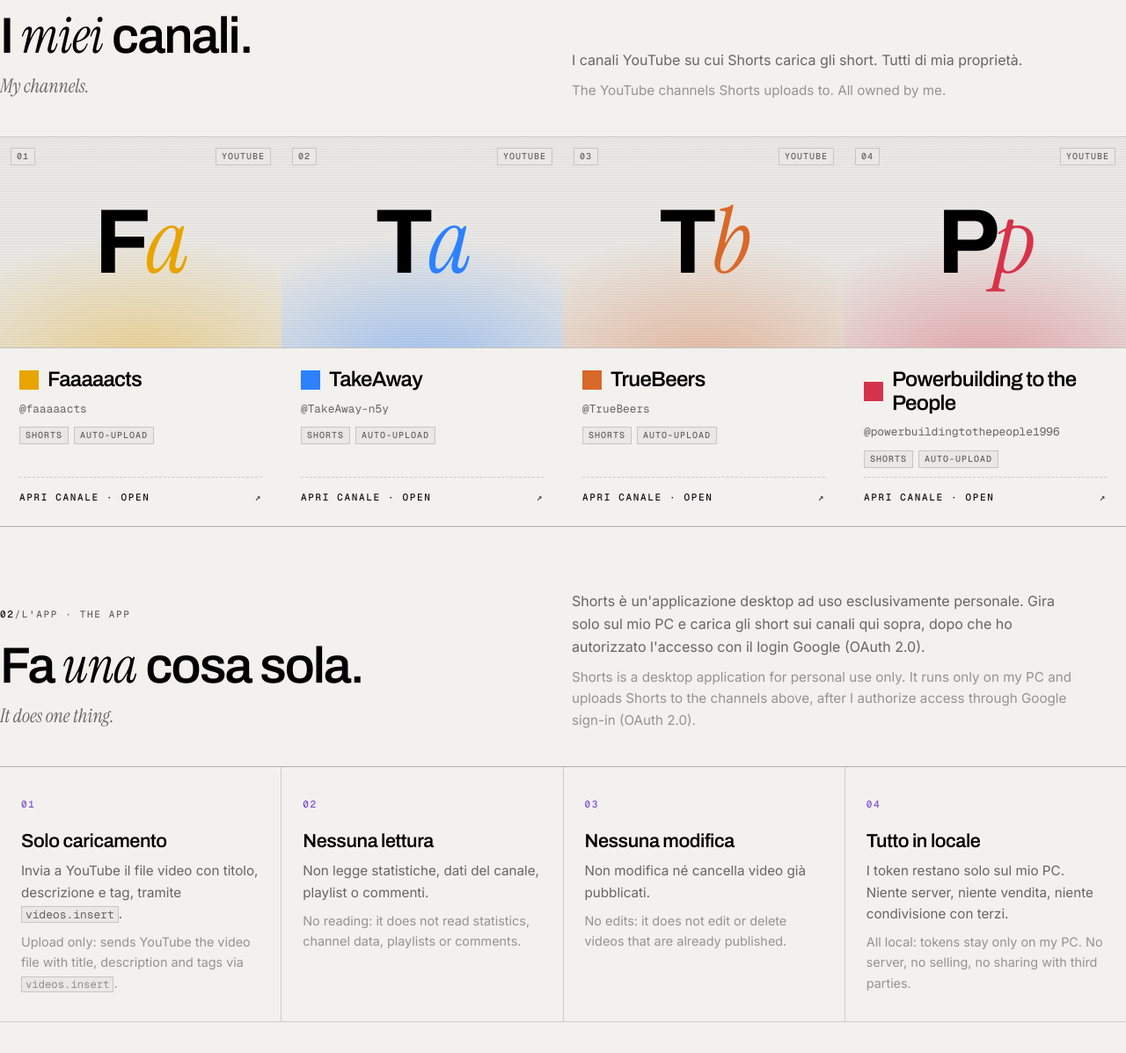
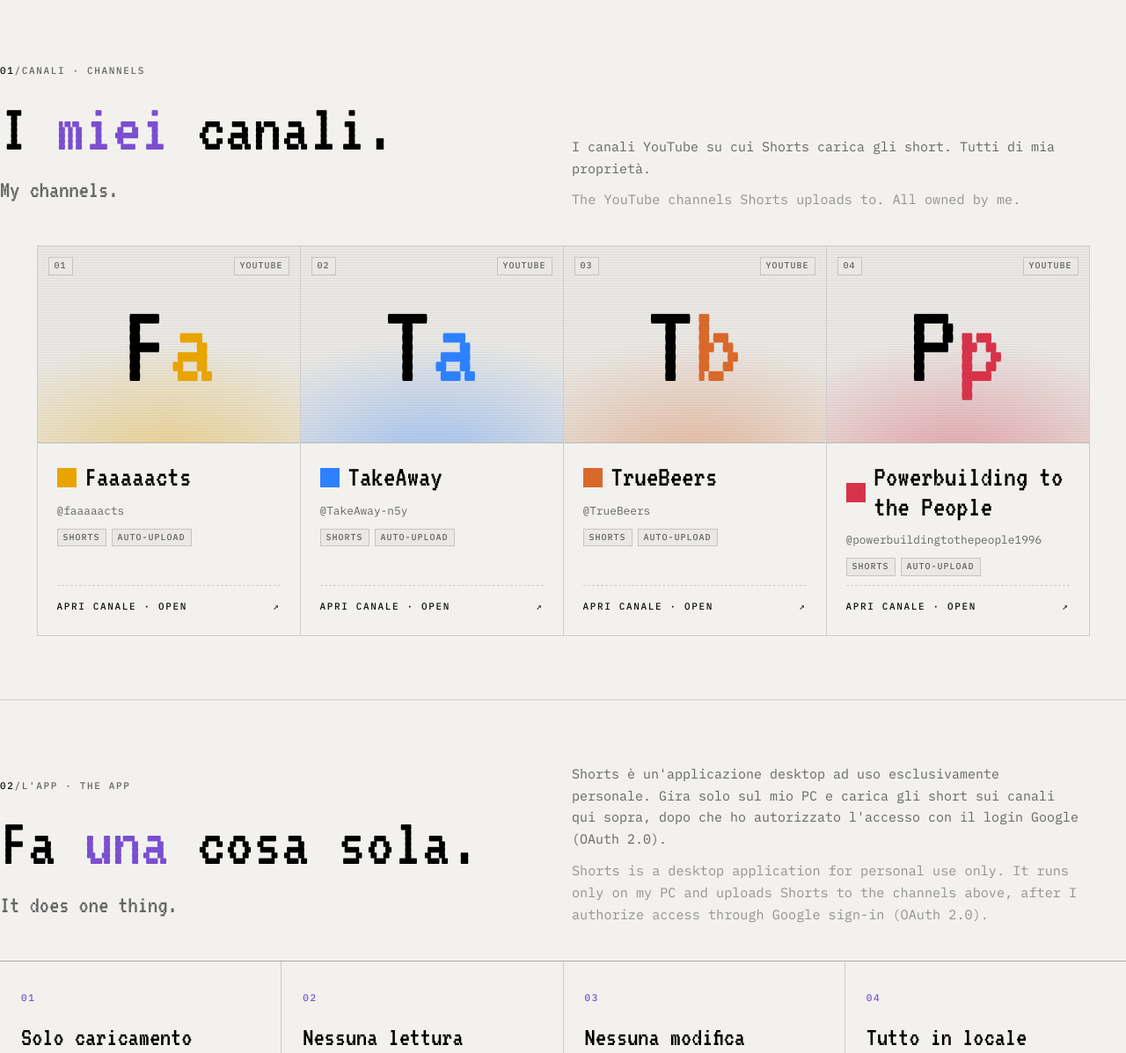
Before and after one commit to violaceo-net/violaceo-net.github.io, a plain HTML site: page yt/index.html in a window 1280 px wide. Shown: the part 909-2106 px from the top of the page at 88% size. Drawn offline with nearby package versions, Linux system fonts and the light colour scheme.

Commit message:
yt: terminal-style fonts (VT323 + IBM Plex Mono), centered channel cards
Co-Authored-By: Claude Opus 5.5 <noreply@anthropic.com>

```diff
--- a/yt/index.html
+++ b/yt/index.html
@@ -10,7 +10,7 @@
   </script>
   <link rel="preconnect" href="https://fonts.googleapis.com">
   <link rel="preconnect" href="https://fonts.gstatic.com" crossorigin>
-  <link href="https://fonts.googleapis.com/css2?family=Archivo:wdth,wght@100..125,400..700&family=Geist+Mono:wght@400..700&family=Instrument+Serif:ital@0;1&family=Inter:wght@400..600&display=swap" rel="stylesheet">
+  <link href="https://fonts.googleapis.com/css2?family=IBM+Plex+Mono:ital,wght@0,400;0,500;0,600;0,700;1,400&family=VT323&display=swap" rel="stylesheet">
   <style>
     :root {
       --bg: #f2f1ee;
@@ -26,10 +26,10 @@
       --invert-bg: #101014;
       --invert-fg: #f2f1ee;
       --scanline: #1010140a;
-      --font-display: "Archivo", system-ui, sans-serif;
-      --font-serif: "Instrument Serif", Georgia, serif;
-      --font-body: "Inter", system-ui, sans-serif;
-      --font-mono: "Geist Mono", ui-monospace, SFMono-Regular, Menlo, Consolas, monospace;
+      --font-display: "VT323", "IBM Plex Mono", ui-monospace, monospace;
+      --font-serif: var(--font-display);
+      --font-body: "IBM Plex Mono", ui-monospace, SFMono-Regular, Menlo, Consolas, monospace;
+      --font-mono: "IBM Plex Mono", ui-monospace, SFMono-Regular, Menlo, Consolas, monospace;
       color-scheme: light;
     }
     @media (prefers-color-scheme: dark) {
@@ -56,9 +56,10 @@
       background: var(--bg);
       color: var(--ink);
       font-family: var(--font-body);
-      font-size: 16px;
-      line-height: 1.6;
+      font-size: 15px;
+      line-height: 1.65;
       -webkit-font-smoothing: antialiased;
+      font-synthesis: none;
     }
     a { color: inherit; }
     .wrap { max-width: 1280px; margin: 0 auto; padding: 0 24px; }
@@ -74,14 +75,15 @@
     }
     .display {
       font-family: var(--font-display);
-      font-weight: 560;
-      font-stretch: 118%;
+      font-weight: 400;
       color: var(--ink-strong);
-      letter-spacing: -0.035em;
-      line-height: 1.02;
+      letter-spacing: 0;
+      line-height: .92;
       margin: 0;
     }
-    .serif { font-family: var(--font-serif); font-style: italic; font-weight: 400; font-stretch: 100%; letter-spacing: -0.01em; }
+    .serif { font-family: var(--font-display); font-style: normal; font-weight: 400; letter-spacing: 0; color: var(--accent); }
+    .cursor { display: inline-block; width: .42em; height: .62em; margin-left: .12em; vertical-align: baseline; background: var(--accent); animation: blink 1.1s steps(1) infinite; }
+    @keyframes blink { 50% { opacity: 0; } }
     .en { color: var(--muted); }
     .chip {
       display: inline-flex; align-items: center; gap: 4px;
@@ -120,8 +122,8 @@
     .logo {
       display: flex; align-items: center; gap: 10px;
       padding: 0 20px; border-right: 1px solid var(--line);
-      text-decoration: none; font-family: var(--font-display); font-stretch: 118%;
-      font-weight: 620; letter-spacing: -0.02em; font-size: 15px;
+      text-decoration: none; font-family: var(--font-display);
+      font-weight: 400; letter-spacing: 0; font-size: 24px; line-height: 1;
     }
     .logo:hover { opacity: .7; }
     .logo-mark { width: 18px; height: 18px; background: var(--accent); display: inline-block; }
@@ -189,9 +191,9 @@
     }
     .hero .eyebrow { color: var(--muted); display: inline-flex; gap: 10px; align-items: center; }
     .hero .eyebrow i { width: 6px; height: 6px; background: var(--accent); display: inline-block; }
-    .hero h1 { margin-top: 28px; font-size: clamp(2.6rem, 8vw, 5.4rem); line-height: .98; letter-spacing: -0.04em; max-width: 14ch; }
+    .hero h1 { margin-top: 28px; font-size: clamp(3.4rem, 10vw, 7.4rem); line-height: .9; letter-spacing: 0; max-width: 16ch; }
     .hero h1 .serif { color: var(--accent); }
-    .hero .h1-en { margin-top: 14px; font-family: var(--font-serif); font-style: italic; font-size: clamp(1.25rem, 2.6vw, 1.7rem); color: var(--muted); }
+    .hero .h1-en { margin-top: 14px; font-family: var(--font-serif); font-style: normal; font-size: clamp(1.6rem, 3.2vw, 2.2rem); color: var(--muted); }
     .hero p.lede { margin: 28px auto 0; max-width: 34rem; color: var(--muted); font-size: 1.05rem; }
     .hero p.lede span { display: block; margin-top: 8px; font-size: .95rem; color: var(--faint); }
     .hero-ctas { margin-top: 32px; display: flex; flex-wrap: wrap; gap: 12px; justify-content: center; }
@@ -206,19 +208,23 @@
     @media (min-width: 900px) { .sec-head { grid-template-columns: 1fr 1fr; align-items: end; } }
     .sec-num { color: var(--muted); }
     .sec-num b { color: var(--ink); font-weight: 500; }
-    .sec-head h2 { margin-top: 18px; font-size: clamp(2rem, 5vw, 3.6rem); }
-    .sec-head .h2-en { margin-top: 10px; font-family: var(--font-serif); font-style: italic; font-size: 1.35rem; color: var(--muted); }
+    .sec-head h2 { margin-top: 18px; font-size: clamp(2.9rem, 6.5vw, 5rem); }
+    .sec-head .h2-en { margin-top: 10px; font-family: var(--font-serif); font-style: normal; font-size: 1.75rem; color: var(--muted); }
     .sec-head p { margin: 0; color: var(--muted); max-width: 36rem; }
     .sec-head p + p { margin-top: 10px; color: var(--faint); font-size: .95rem; }
 
     /* --- channel grid ---------------------------------------------- */
     /* auto-fill: any number of channels, cells separated by 1px hairlines */
     .grid.channels {
-      display: grid;
-      grid-template-columns: repeat(auto-fill, minmax(min(100%, 280px), 1fr));
-      border-top: 1px solid var(--line);
+      display: flex; flex-wrap: wrap; justify-content: center;
+      padding: 1px 0 0 1px; margin-bottom: 72px;
     }
-    .grid.channels .ch { box-shadow: 1px 0 0 var(--line), 0 1px 0 var(--line); }
+    .grid.channels .ch {
+      flex: 1 1 260px; max-width: 300px;
+      border: 1px solid var(--line);
+      margin: -1px 0 0 -1px;
+    }
+    @media (max-width: 600px) { .grid.channels .ch { max-width: none; } }
     .ch {
       position: relative; display: flex; flex-direction: column;
       background: var(--bg); text-decoration: none; color: inherit;
@@ -234,19 +240,19 @@
       border-bottom: 1px solid var(--line);
     }
     .ch-mono {
-      font-family: var(--font-display); font-stretch: 125%; font-weight: 700;
-      font-size: clamp(4rem, 9vw, 6.5rem); letter-spacing: -0.06em; line-height: 1;
+      font-family: var(--font-display); font-weight: 400;
+      font-size: clamp(5.5rem, 11vw, 8.5rem); letter-spacing: 0; line-height: 1;
       color: var(--ink-strong);
       transition: transform .35s cubic-bezier(.2,.8,.2,1);
     }
-    .ch-mono em { font-family: var(--font-serif); font-weight: 400; font-stretch: 100%; color: var(--app); letter-spacing: -0.02em; }
+    .ch-mono em { font-family: var(--font-display); font-style: normal; font-weight: 400; color: var(--app); letter-spacing: 0; }
     .ch:hover .ch-mono { transform: scale(1.06); }
     .ch-screen .corner { position: absolute; top: 12px; left: 12px; }
     .ch-screen .corner-r { position: absolute; top: 12px; right: 12px; }
     .ch-body { display: flex; flex-direction: column; gap: 10px; padding: 22px 22px 24px; flex: 1; }
     .ch-title { display: flex; align-items: center; gap: 10px; }
     .ch-dot { width: 22px; height: 22px; background: var(--app); flex: none; }
-    .ch h3 { font-family: var(--font-display); font-stretch: 112%; font-weight: 560; font-size: 1.5rem; letter-spacing: -0.03em; line-height: 1.1; margin: 0; color: var(--ink-strong); overflow-wrap: anywhere; }
+    .ch h3 { font-family: var(--font-display); font-weight: 400; font-size: 2.1rem; letter-spacing: 0; line-height: 1; margin: 0; color: var(--ink-strong); overflow-wrap: anywhere; }
     .ch .handle { margin: 0; font-family: var(--font-mono); font-size: .8rem; color: var(--muted); overflow-wrap: anywhere; }
     .chips { display: flex; flex-wrap: wrap; gap: 6px; }
     .ch-cta {
@@ -265,7 +271,7 @@
     @media (min-width: 1100px) { .rules { grid-template-columns: repeat(4, 1fr); } }
     .rule { background: var(--bg); padding: 28px 24px 32px; }
     .rule .n { color: var(--accent); }
-    .rule h3 { font-family: var(--font-display); font-stretch: 112%; font-weight: 560; letter-spacing: -0.02em; font-size: 1.35rem; line-height: 1.15; margin: 18px 0 10px; color: var(--ink-strong); }
+    .rule h3 { font-family: var(--font-display); font-weight: 400; letter-spacing: 0; font-size: 1.9rem; line-height: 1; margin: 18px 0 10px; color: var(--ink-strong); }
     .rule p { margin: 0; color: var(--muted); font-size: .95rem; }
     .rule p.en { margin-top: 8px; color: var(--faint); font-size: .9rem; }
     .rule code { font-family: var(--font-mono); font-size: .85em; background: var(--bg-sunken); border: 1px solid var(--line); padding: 0 4px; }
@@ -292,8 +298,8 @@
 
     /* --- privacy CTA ----------------------------------------------- */
     .cta-band { padding: 88px 0; text-align: center; position: relative; }
-    .cta-band h2 { font-size: clamp(2.2rem, 6vw, 4.2rem); }
-    .cta-band .h2-en { margin-top: 10px; font-family: var(--font-serif); font-style: italic; font-size: 1.4rem; color: var(--muted); }
+    .cta-band h2 { font-size: clamp(3rem, 7.5vw, 5.8rem); }
+    .cta-band .h2-en { margin-top: 10px; font-family: var(--font-serif); font-style: normal; font-size: 1.75rem; color: var(--muted); }
     .cta-band p { color: var(--muted); max-width: 38rem; margin: 22px auto 0; }
     .cta-band p.en { color: var(--faint); margin-top: 8px; font-size: .95rem; }
     .cta-band .hero-ctas { margin-top: 30px; }
@@ -313,7 +319,7 @@
 
     @media (prefers-reduced-motion: reduce) {
       html { scroll-behavior: auto; }
-      * { transition: none !important; }
+      * { transition: none !important; animation: none !important; }
     }
   </style>
 </head>
@@ -347,7 +353,7 @@
       <p id="galaxy-tip" class="hud" aria-hidden="true"></p>
       <div class="wrap hero-inner">
         <span class="eyebrow hud"><i></i>violaceo-net / Shorts</span>
-        <h1 class="display">Tanti canali. <span class="serif">Un solo</span> flusso.</h1>
+        <h1 class="display">Tanti canali. <span class="serif">Un solo</span> flusso.<span class="cursor" aria-hidden="true"></span></h1>
         <p class="h1-en" lang="en">Many channels. One pipeline.</p>
         <p class="lede">
           Shorts è il mio strumento personale che usa le YouTube Data API v3 per caricare
@@ -378,6 +384,7 @@
         </div>
       </div>
 
+      <div class="wrap">
       <div class="grid channels">
         <a class="ch" href="https://www.youtube.com/@faaaaacts" target="_blank" rel="noopener" style="--app:#e8a400">
           <div class="ch-screen">
@@ -434,6 +441,7 @@
             <span class="ch-cta hud"><span>Apri canale · Open</span><span class="arrow">↗</span></span>
           </div>
         </a>
+      </div>
       </div>
     </section>
 
@@ -762,16 +770,14 @@
         if (s > 26) {
           ctx.fillStyle = col['--ink-strong'];
           ctx.textAlign = 'center'; ctx.textBaseline = 'middle';
-          ctx.font = '650 ' + Math.round(s * 0.36) + 'px Archivo, system-ui, sans-serif';
-          if ('fontStretch' in ctx) ctx.fontStretch = 'expanded';
+          ctx.font = Math.round(s * 0.52) + 'px VT323, monospace';
           ctx.fillText(c.ch.mono, c.x, c.y - s * 0.04);
         }
         // handle label under large cards
         if (s > 70) {
           ctx.globalAlpha = c.a * 0.9;
           ctx.fillStyle = col['--muted'];
-          ctx.font = '500 9px "Geist Mono", ui-monospace, monospace';
-          if ('fontStretch' in ctx) ctx.fontStretch = 'normal';
+          ctx.font = '500 9px "IBM Plex Mono", ui-monospace, monospace';
           ctx.textAlign = 'left'; ctx.textBaseline = 'top';
           ctx.fillText(c.ch.handle.toUpperCase(), x, y + s + 6);
         }
```
Also changed, not shown: yt/privacy.html (+13 -12 lines).
